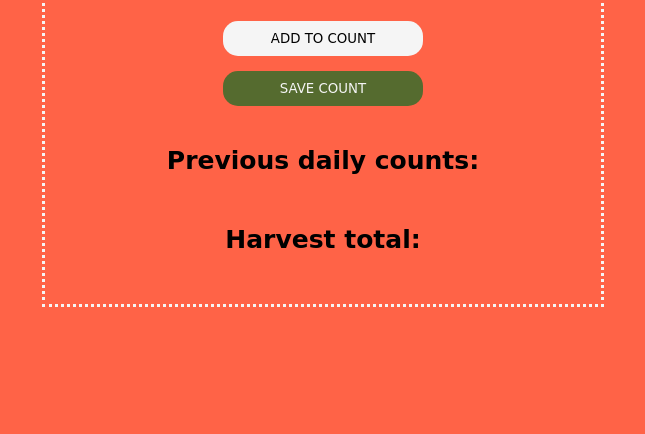
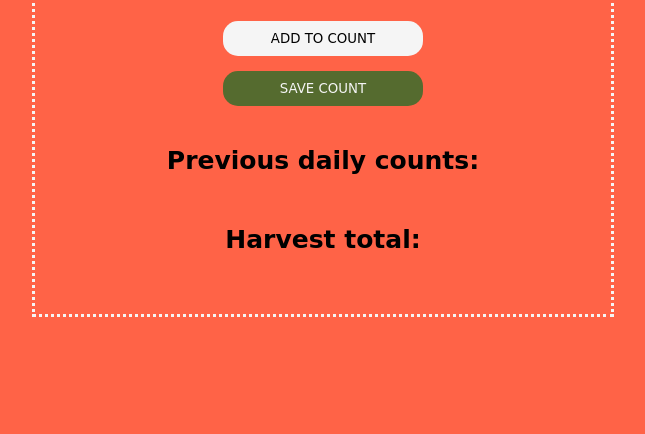
Before and after one commit to wesiptea/tomato-counter-app, a plain HTML site: page index.html in a window 1280 px wide. Shown: the part 366-800 px from the top of the page, without its empty margins (317-962 px from the left). Drawn offline with Linux system fonts and the light colour scheme; a web font is replaced by a local one.

Commit message:
Css updates

```diff
--- a/index.css
+++ b/index.css
@@ -13,7 +13,7 @@ div {
     border: whitesmoke dotted 3px;
     max-width: 40%;
     display: grid;
-    padding: 25px;
+    padding: 35px;
     place-items: center;
 }
 
--- a/index.js
+++ b/index.js
@@ -24,4 +24,4 @@ function save() {
     count = 0;
 }
 
-// possible improvements to work on: total function
+// possible improvements to work on - add a total function
```
